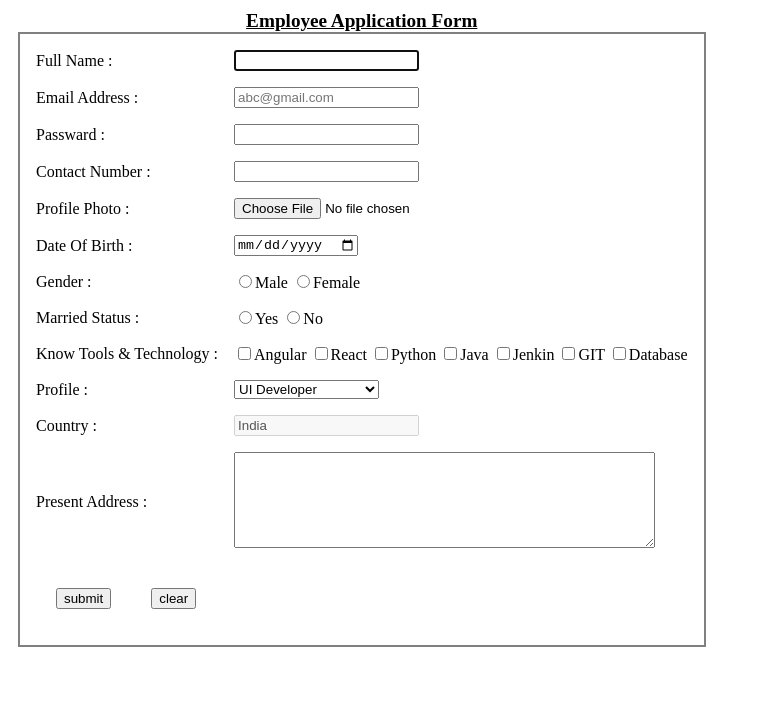
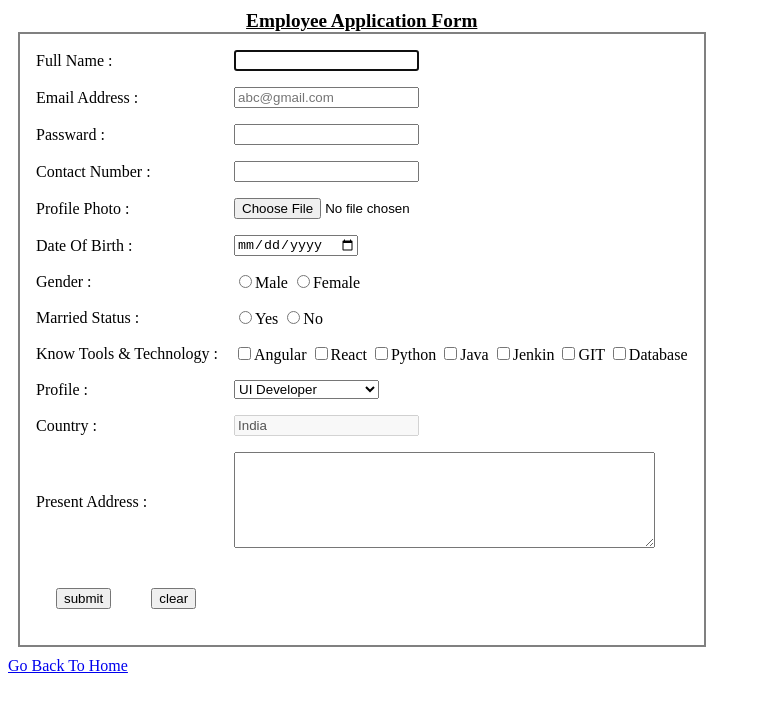
Before and after one commit to Rohit5456/MyProfile, a plain HTML site: page others.html in a window 1280 px wide. Shown: the whole page, without its empty margins (0-761 px from the left). Drawn offline with Linux system fonts and the light colour scheme.

Commit message:
anchoring go back link
anchoring go back link

```diff
--- a/others.html
+++ b/others.html
@@ -72,6 +72,7 @@
             </tr>
         </table>
     </form>
+    <a href="home.html" target="my_frame">Go Back To Home</a>
 </body>
 <style>
     form {
```
